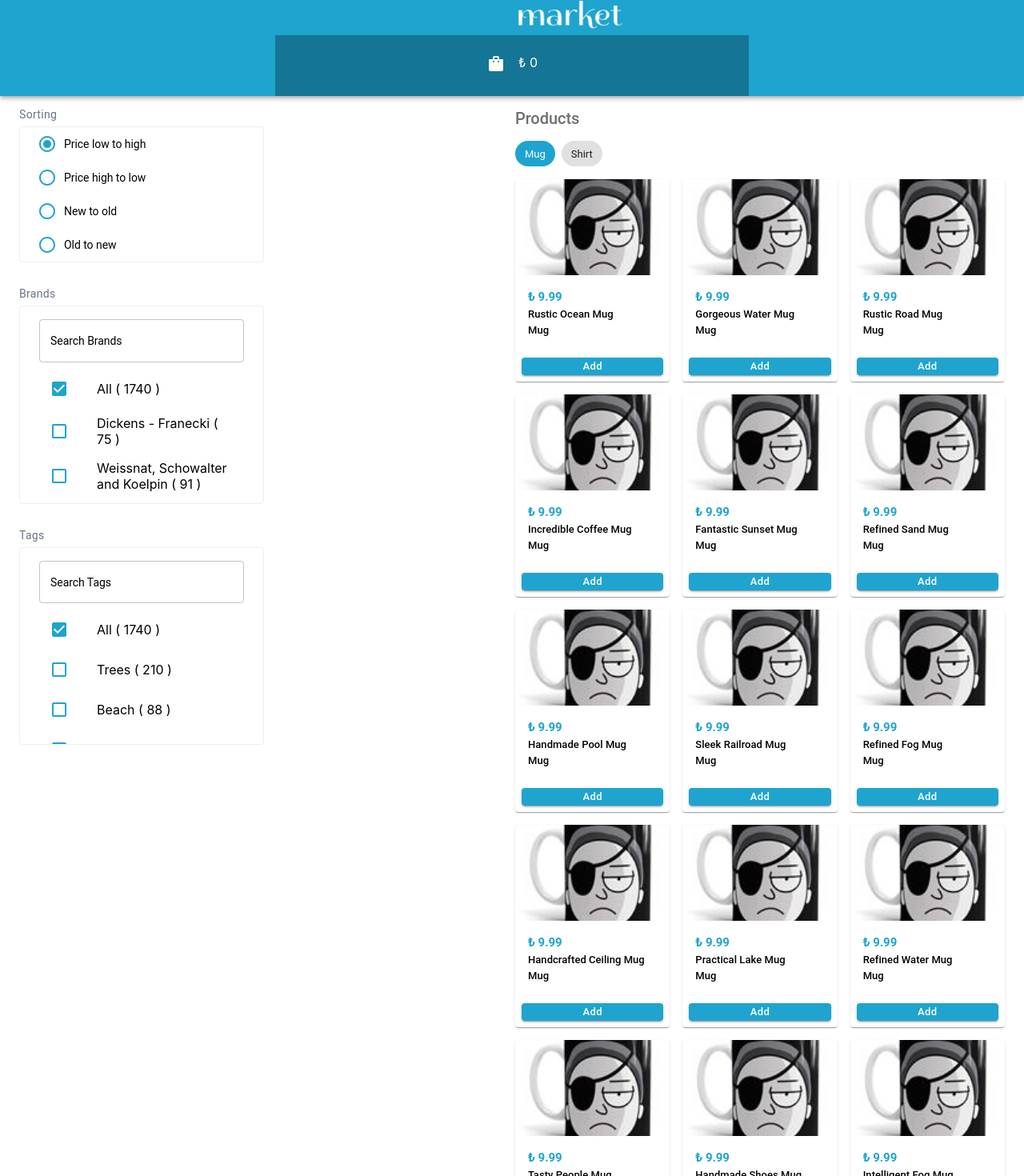
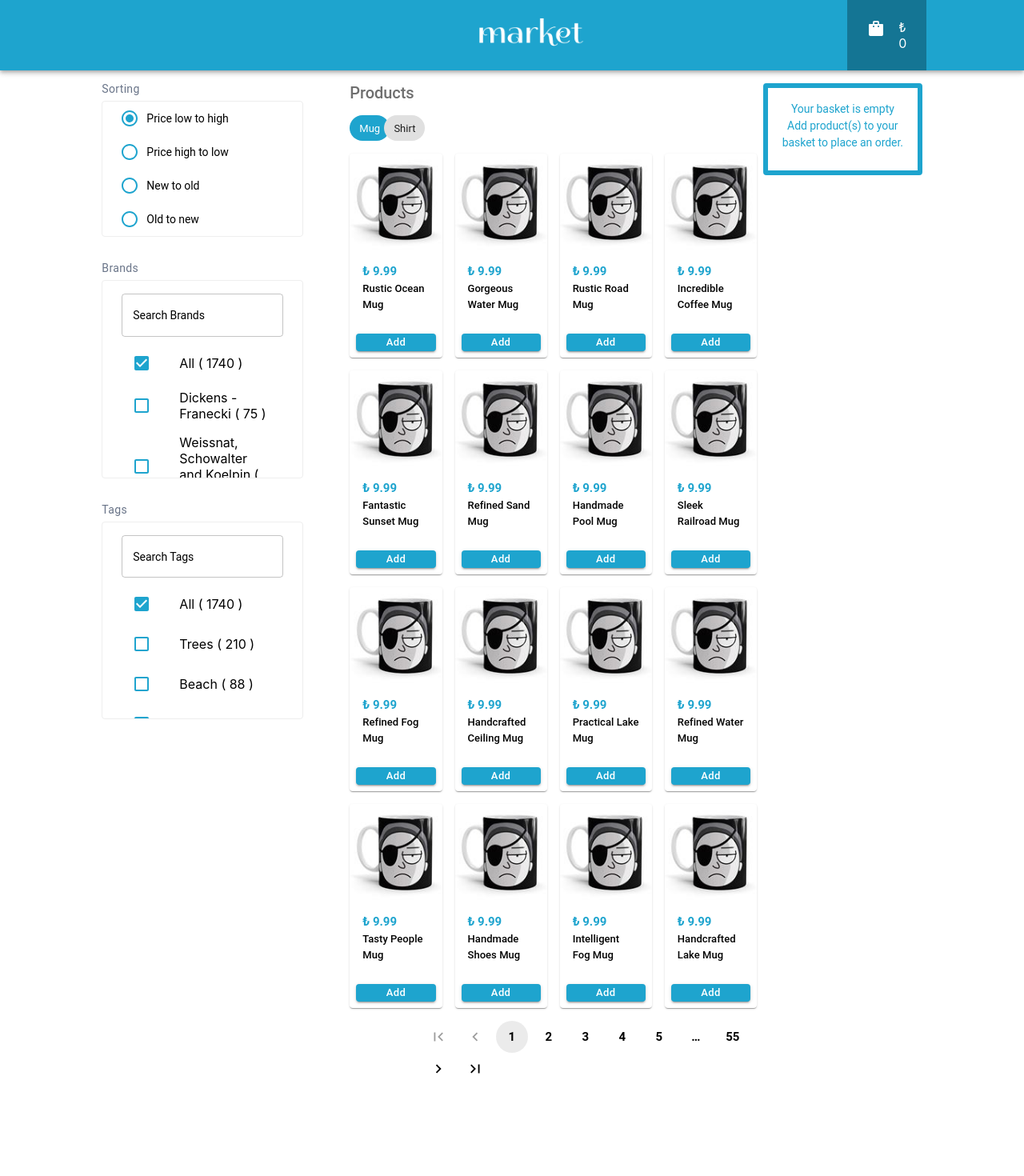
Before and after one commit to Oguzun/GetirCase, a React (Create React App) app: page / in a window 1280 px wide. Shown: the top 1470 px of the page at 80% size. Built offline with nearby package versions, Linux system fonts and the light colour scheme; data requests are answered from the project's data file.

Commit message:
Small Media fixed

```diff
--- a/src/components/Filter/FilterBar.js
+++ b/src/components/Filter/FilterBar.js
@@ -15,6 +15,7 @@ import {
 import { sc } from "../../utils/Common";
 import { useDispatch } from "react-redux";
 import { shoppingActions } from "../../store/slices/shoppingSlice";
+import Hidden from "@material-ui/core/Hidden";
 
 const useStyles = makeStyles((theme) => ({
   root: {
@@ -59,9 +60,12 @@ export default function FilterBar({ HeaderText, data }) {
 
   return (
     <Fragment>
+                    <Hidden only={["sm", "xs"]}>
+
       <Typography variant="caption" align="left" display="block">
         {HeaderText}
       </Typography>
+      </Hidden>
       <Box mb={1}></Box>
       <Paper variant="outlined">
         <Box mb={2}></Box>
--- /dev/null
+++ b/src/components/Filter/FilterBarMobile.js
@@ -0,0 +1,138 @@
+import React, { useState } from "react";
+import Accordion from "@material-ui/core/Accordion";
+import AccordionSummary from "@material-ui/core/AccordionSummary";
+import AccordionDetails from "@material-ui/core/AccordionDetails";
+import Typography from "@material-ui/core/Typography";
+import ExpandMoreIcon from "@material-ui/icons/ExpandMore";
+import FilterListIcon from "@material-ui/icons/FilterList";
+import { Button } from "@material-ui/core";
+import { Grid, Box, SwipeableDrawer } from "@material-ui/core";
+import CloseIcon from "@material-ui/icons/Close";
+import Sorter from "../Sorter/Sorter";
+import FilterBar from "../Filter/FilterBar";
+
+const FilterBarMobile = ({ brands, items, tags }) => {
+  const [openFilterDrawer, setOpenFilterDrawer] = useState(false);
+
+  return (
+    <Grid item>
+      <Button
+        variant="contained"
+        color="primary"
+        size="small"
+        style={{ float: "right" }}
+        startIcon={<FilterListIcon />}
+        onClick={() => {
+          setOpenFilterDrawer(true);
+        }}
+      >
+        Filters
+      </Button>
+      <SwipeableDrawer
+        anchor="top"
+        open={openFilterDrawer}
+        onClose={() => {
+          setOpenFilterDrawer(false);
+        }}
+        onOpen={() => {}}
+      >
+        <Grid
+          container
+          direction="column"
+          justifyContent="center"
+          alignItems="stretch"
+          spacing={1}
+        >
+          <Box mb={2}></Box>
+
+          <Grid item sm={12}>
+            <CloseIcon
+              style={{
+                cursor: "pointer",
+                float: "right",
+                marginTop: "5px",
+                marginRight: "10px",
+              }}
+              onClick={() => {
+                setOpenFilterDrawer(false);
+              }}
+            />
+          </Grid>
+          <Grid item sm={12}>
+            <Typography
+              variant="body2"
+              color="textSecondary"
+              style={{
+                marginLeft: "15px",
+              }}
+            >
+              Filters
+            </Typography>
+          </Grid>
+
+          <Box mb={4}></Box>
+          <Accordion>
+            <AccordionSummary
+              expandIcon={<ExpandMoreIcon />}
+              aria-controls="panel1a-content"
+              id="panel1a-header"
+            >
+              <Typography>Sorting</Typography>
+            </AccordionSummary>
+            <AccordionDetails>
+              <Grid item sm={12}>
+                <Sorter></Sorter>
+              </Grid>
+            </AccordionDetails>
+          </Accordion>
+
+          <Box mb={4}></Box>
+          <Grid item sm={12}>
+            <Accordion>
+              <AccordionSummary
+                expandIcon={<ExpandMoreIcon />}
+                aria-controls="panel2a-content"
+                id="panel2a-header"
+              >
+                <Typography>Brands</Typography>
+              </AccordionSummary>
+              <AccordionDetails>
+                <Grid item sm={12}>
+                  <FilterBar
+                    HeaderText="Brands"
+                    data={brands}
+                    Total={items.length}
+                  />
+                </Grid>
+              </AccordionDetails>
+            </Accordion>
+          </Grid>
+          <Box mb={4}></Box>
+          <Grid item sm={12}>
+            <Accordion>
+              <AccordionSummary
+                expandIcon={<ExpandMoreIcon />}
+                aria-controls="panel3a-content"
+                id="panel3a-header"
+              >
+                <Typography>Tags</Typography>
+              </AccordionSummary>
+              <AccordionDetails>
+                <Grid item sm={12}>
+                  <FilterBar
+                    HeaderText="Tags"
+                    data={tags}
+                    Total={items.length}
+                  />
+                </Grid>
+              </AccordionDetails>
+            </Accordion>
+          </Grid>
+          <Box mb={4}></Box>
+        </Grid>
+      </SwipeableDrawer>
+    </Grid>
+  );
+};
+
+export default FilterBarMobile;
--- a/src/components/HomePage/HomePage.js
+++ b/src/components/HomePage/HomePage.js
@@ -1,30 +1,44 @@
-import { Grid, Container, Box } from "@material-ui/core";
+import { Grid, Container, Box, SwipeableDrawer } from "@material-ui/core";
 import FilterBar from "../Filter/FilterBar";
 import Sorter from "../Sorter/Sorter";
 import ProductSection from "../Products/ProductSection";
 import { fetchItems, fetchCompanies } from "../../store/slices/shoppingSlice";
-import React, { useEffect } from "react";
+import React, { useEffect, useState } from "react";
 import { useDispatch, useSelector } from "react-redux";
 import Basket from "../ShoppingBasket/Basket";
 import Footer from "../Layout/Footer";
+import Hidden from "@material-ui/core/Hidden";
+import { makeStyles } from "@material-ui/core/styles";
+import ConcealableContainer from "../Layout/ConcealableContainer";
+import { Button } from "@material-ui/core";
+import FilterBarMobile from "../Filter/FilterBarMobile";
+
+
+const useStyles = makeStyles((theme) => ({
+  Concealablebutton: {
+    margin: theme.spacing(2),
+    float: "right",
+  },
+}));
 
 export default function HomePage() {
   const items = useSelector((state) => state.Shopping.items);
   const brands = useSelector((state) => state.Shopping.brands);
   const loading = useSelector((state) => state.Shopping.loading);
   const tags = useSelector((state) => state.Shopping.tags);
+  const totalPrice = useSelector((state) => state.Shopping.totalPrice);
+  const [openDrawer, setOpenDrawer] = useState(false);
 
   const dispatch = useDispatch();
+  const classes = useStyles();
 
   useEffect(() => {
     dispatch(fetchItems());
   }, []);
 
-
   useEffect(() => {
     dispatch(fetchCompanies());
   }, [items]);
-
 
   return (
     <Container maxWidth="xl">
@@ -36,27 +50,65 @@ export default function HomePage() {
         alignItems="flex-start"
         spacing={1}
       >
-        <Grid item xs={12} sm={6} xl={3}>
-          <Grid item xs={12} sm={6} xl={10}>
+        <Hidden only={["sm", "xs", "md"]}>
+          <Grid item xs={12} sm={6} lg={3}>
+            <Grid item xs={12} sm={6} lg={10}>
               <Sorter></Sorter>
             </Grid>
             <Box mb={4}></Box>
-          <Grid item xs={12} sm={6} xl={10}>
-            <FilterBar HeaderText="Brands" data={brands} Total={items.length} />
+            <Grid item xs={12} sm={6} lg={10}>
+              <FilterBar
+                HeaderText="Brands"
+                data={brands}
+                Total={items.length}
+              />
             </Grid>
             <Box mb={4}></Box>
-          <Grid item xs={12} sm={6} xl={10}>
+            <Grid item xs={12} sm={6} lg={10}>
               <FilterBar HeaderText="Tags" data={tags} Total={items.length} />
             </Grid>
           </Grid>
-        <Grid item xs={12} sm={6} xl={5}>
+        </Hidden>
+        <Grid item xs={12} sm={12} md={8} lg={5}>
+          <Hidden only={["md", "lg", "xl"]}>
+            <FilterBarMobile brands={brands} items={items} tags={tags}/>
+          </Hidden>
           <ProductSection loading={loading} />
         </Grid>
-        <Grid item xs={12} sm={6} xl={2}>
+        <Hidden only={["sm", "xs"]}>
+          <Grid item md={4} lg={2}>
             <Basket />
           </Grid>
+        </Hidden>
+        <Hidden only={["md", "lg", "xl"]}>
+          <Grid item xs={12} md={4} lg={2}>
+            <ConcealableContainer show>
+              <Button
+                variant="contained"
+                color="primary"
+                size="large"
+                className={classes.Concealablebutton}
+                onClick={() => {
+                  setOpenDrawer(true);
+                }}
+              >
+                Go to Basket ₺ {Math.abs(totalPrice.toFixed(2))}
+              </Button>
+              <SwipeableDrawer
+                anchor="right"
+                open={openDrawer}
+                onClose={() => {
+                  setOpenDrawer(false);
+                }}
+                onOpen={() => {}}
+              >
+                <Basket />
+              </SwipeableDrawer>
+            </ConcealableContainer>
           </Grid>
-      <Footer/>
+        </Hidden>
+      </Grid>
+      <Footer />
     </Container>
   );
 }
--- /dev/null
+++ b/src/components/Layout/ConcealableContainer.js
@@ -0,0 +1,34 @@
+import React from 'react';
+import PropTypes from 'prop-types';
+import { makeStyles } from '@material-ui/styles';
+import Fade from '@material-ui/core/Fade';
+import { Paper, Divider } from '@material-ui/core';
+
+const useStyles = makeStyles(theme => ({
+    root: {
+        position: 'fixed',
+        bottom: 0,
+        left: 0,
+        right: 0,
+        borderRadius: 0,
+        zIndex: 1000
+    }
+}));
+const ConcealableContainer = ({ show, children, ...rest }) => {
+    const classes = useStyles();
+    return (
+        <Fade in={show}>
+            <Paper className={classes.root} {...rest}>
+                <Divider />
+                {children}
+            </Paper>
+        </Fade>
+    );
+};
+
+ConcealableContainer.propTypes = {
+    children: PropTypes.node,
+    show: PropTypes.bool.isRequired
+};
+
+export default ConcealableContainer;
--- a/src/components/Layout/CustomAppBar.js
+++ b/src/components/Layout/CustomAppBar.js
@@ -3,6 +3,8 @@ import { makeStyles } from "@material-ui/core/styles";
 import { AppBar, Toolbar, Grid, Container } from "@material-ui/core";
 import mainLogo from "../../assets/Logo.PNG";
 import BasketSummary from "../ShoppingBasket/BasketSummary";
+import Hidden from "@material-ui/core/Hidden";
+
 const useStyles = makeStyles((theme) => ({
   root: {
     flexGrow: 1,
@@ -31,18 +33,23 @@ function CustomAppBar() {
               alignItems="center"
               spacing={0}
             >
-              <Grid item xs={12} sm={6} xl={3}></Grid>
-              <Grid
-                item
-                xs={12}
-                sm={6}
-                xl={4}
-                >
-                <img src={mainLogo} alt="Market" height="40" width="141" />
+              <Hidden only={["xs", "sm"]}>
+                <Grid item md={4}></Grid>
+              </Hidden>
+              <Grid item sm={1} md={4}>
+                <img
+                  edge="start"
+                  src={mainLogo}
+                  alt="Market"
+                  height="40"
+                  width="141"
+                />
               </Grid>
-              <Grid item xs={12} sm={6} xl={1}>
-                <BasketSummary />
-              </Grid>
+              <Hidden only={["xs", "sm"]}>
+                <Grid item md={4} lg={1}>
+                  <BasketSummary />
+                </Grid>
+              </Hidden>
             </Grid>
           </Container>
         </Toolbar>
--- a/src/components/Layout/CustomPagination.js
+++ b/src/components/Layout/CustomPagination.js
@@ -1,9 +1,35 @@
 import Pagination from "@material-ui/lab/Pagination";
-
-export default function CustomPagination({ itemsPerPage, totalItems, paginate }) {
-
-  const LastPage = Math.ceil(totalItems /itemsPerPage );
+import Hidden from "@material-ui/core/Hidden";
+import React,{Fragment} from 'react';
 
 
-  return <Pagination size='large' count={LastPage} onChange={paginate} showFirstButton showLastButton  />;
+export default function CustomPagination({
+  itemsPerPage,
+  totalItems,
+  paginate,
+}) {
+  const LastPage = Math.ceil(totalItems / itemsPerPage);
+
+  return (
+    <Fragment>
+    <Hidden smDown>
+      <Pagination
+        size="large"
+        count={LastPage}
+        onChange={paginate}
+        showFirstButton
+        showLastButton
+      />
+    </Hidden>
+     <Hidden smUp>
+     <Pagination
+       size="small"
+       count={LastPage}
+       onChange={paginate}
+       showFirstButton
+       showLastButton
+     />
+   </Hidden>
+   </Fragment>
+  );
 }
--- a/src/components/Layout/Footer.js
+++ b/src/components/Layout/Footer.js
@@ -14,8 +14,8 @@ export default function Footer() {
         justifyContent="flex-start"
         alignItems="center"
       >
-        <Grid item xs={12} sm={4} xl={2}></Grid>
-        <Grid item xs={12} sm={4} xl={5}>
+        <Grid item xs={12} sm={4} lg={2}></Grid>
+        <Grid item xs={12} sm={4} lg={5}>
           <Typography
             align="right"
             variant="body1"
@@ -24,7 +24,7 @@ export default function Footer() {
            {text}
           </Typography>
         </Grid>
-        <Grid item xs={12} sm={4} xl={5}></Grid>
+        <Grid item xs={12} sm={4} lg={5}></Grid>
       </Grid>
       <Box mb={5}></Box>
     </footer>
--- a/src/components/Products/ProductCard.js
+++ b/src/components/Products/ProductCard.js
@@ -14,7 +14,7 @@ import shirt from "../../assets/shirt.png";
 
 const useStyles = makeStyles({
   root: {
-    maxWidth: 245,
+    minHeight: 250,
   },
   display: {
     display: "flex",
@@ -24,6 +24,9 @@ const useStyles = makeStyles({
     minHeight: "22px",
     textTransform: "capitalize",
   },
+  content:{
+    minHeight: 65,
+  }
 });
 
 export default function ProductCard({ item }) {
@@ -64,16 +67,14 @@ export default function ProductCard({ item }) {
     <Card className={classes.root}>
       <CardActionArea>
         {imgPath(item.itemType)}
-        <CardContent>
+        <CardContent className={classes.content}>
           <Typography variant="body2" color="textSecondary" component="p">
             ₺ {item.price}
           </Typography>
           <Typography variant="subtitle1" color="textPrimary" component="p">
             {item.name}
           </Typography>
-          <Typography variant="subtitle1" color="textPrimary" component="p">
-            {item.itemType}
-          </Typography>
+
         </CardContent>
       </CardActionArea>
       <CardActions disableSpacing={true}>
--- a/src/components/Products/ProductSection.js
+++ b/src/components/Products/ProductSection.js
@@ -16,24 +16,23 @@ const ProductSection = () => {
   const items = useSelector((state) => state.Shopping.filteredItems);
   const dispatch = useDispatch();
   const currentItems = items.slice(indexofFirstItem, indexofLastItem);
-  const [mugClass,setMugClass]=useState("secondary");
-  const [shirtClass,setshirtClass]=useState("default");
+  const [mugClass, setMugClass] = useState("secondary");
+  const [shirtClass, setshirtClass] = useState("default");
+
   const paginate = (event, newPage) => {
     setCurrentPage(newPage);
   };
 
   const handleChipClick = (payload) => {
     dispatch(shoppingActions.SetActiveChipFilter(payload));
-    if(payload==="Mug"){
+    if (payload === "Mug") {
       setMugClass("secondary");
       setshirtClass("default");
-    }else{
+    } else {
       setMugClass("default");
       setshirtClass("secondary");
     }
   };
-
-
 
   return (
     <Grid
@@ -43,11 +42,11 @@ const ProductSection = () => {
       justifyContent="center"
       alignItems="center"
     >
-      <Grid item xs={12} sm={12} xl={12}>
+      <Grid item xs={12} sm={12} lg={12}>
         <Typography variant="h4">Products</Typography>
       </Grid>
 
-      <Grid item xs={12} sm={12} xl={12}>
+      <Grid item xs={12} sm={12} md={12} lg={12}>
         <Grid
           container
           spacing={1}
@@ -55,7 +54,7 @@ const ProductSection = () => {
           justifyContent="flex-start"
           alignItems="center"
         >
-          <Grid item xl={1}>
+          <Grid item lg={1}>
             <Chip
               label="Mug"
               clickable
@@ -65,7 +64,7 @@ const ProductSection = () => {
               color={mugClass}
             />
           </Grid>
-          <Grid item xl={1}>
+          <Grid item lg={1}>
             <Chip
               label="Shirt"
               clickable
@@ -75,38 +74,37 @@ const ProductSection = () => {
               color={shirtClass}
             />
           </Grid>
+
         </Grid>
       </Grid>
 
       {currentItems.length > 0
         ? currentItems.map((item, i) => {
             return (
-              <Grid item xs={12} sm={4} key={i} xl={3}>
+              <Grid item xs={12} sm={4} key={i} lg={3}>
                 <ProductCard item={item} key={i}></ProductCard>
               </Grid>
             );
           })
         : null}
       <Box mb={2}></Box>
-      <Grid item xs={12} sm={12} xl={12}>
+      <Grid item xs={12} sm={12} lg={12}>
         <Grid
           container
           spacing={2}
           direction="row"
           justifyContent="center"
           alignItems="flex-end"
-          >
-                      <Grid item xs={12} sm={12} xl={2}>
-                      </Grid>
+        >
+          <Grid item xs={12} sm={12} lg={2}></Grid>
 
-          <Grid item xs={12} sm={12} xl={10}>
+          <Grid item xs={12} sm={12} lg={10}>
             <CustomPagination
               itemsPerPage={itemPerPage}
               totalItems={items.length}
               paginate={paginate}
             />
           </Grid>
-
         </Grid>
       </Grid>
     </Grid>
--- a/src/components/ShoppingBasket/BasketItem.js
+++ b/src/components/ShoppingBasket/BasketItem.js
@@ -35,7 +35,7 @@ const BasketItem = ({ item }) => {
     >
       <Box mb={2}></Box>
 
-      <Grid item xl={6}>
+      <Grid item lg={6}>
         <Grid
           container
           direction="column"
@@ -43,19 +43,19 @@ const BasketItem = ({ item }) => {
           alignItems="flex-start"
           spacing={1}
         >
-          <Grid item xl={12}>
+          <Grid item lg={12}>
             <Typography variant="subtitle1" color="textPrimary" component="h2">
               {item.name}
             </Typography>
           </Grid>
-          <Grid item xl={12}>
+          <Grid item lg={12}>
             <Typography variant="body2" color="textSecondary" component="h2">
               ₺ {Math.abs(itemTotalPrice.toFixed(2))}
             </Typography>
           </Grid>
         </Grid>
       </Grid>
-      <Grid item xl={2}>
+      <Grid item lg={2}>
         <IconButton
           color="secondary"
           aria-label="remove item"
@@ -65,7 +65,7 @@ const BasketItem = ({ item }) => {
           <RemoveIcon />
         </IconButton>
       </Grid>
-      <Grid item xl={2}>
+      <Grid item lg={2}>
         <Box
           width={1}
           bgcolor="primary.main"
@@ -76,7 +76,7 @@ const BasketItem = ({ item }) => {
           <WhiteTextTypography variant="h5">{item.amount}</WhiteTextTypography>
         </Box>
       </Grid>
-      <Grid item xl={2}>
+      <Grid item lg={2}>
         <IconButton
           color="secondary"
           aria-label="add item"
--- a/src/components/Sorter/Sorter.js
+++ b/src/components/Sorter/Sorter.js
@@ -11,6 +11,7 @@ import {
 } from "@material-ui/core";
 import { useDispatch } from "react-redux";
 import { shoppingActions } from "../../store/slices/shoppingSlice";
+import Hidden from "@material-ui/core/Hidden";
 
 export default function Sorter() {
   const [value, setValue] = useState("SortItemsAscendingByPrice");
@@ -22,9 +23,12 @@ export default function Sorter() {
 
   return (
     <Fragment>
+              <Hidden only={["sm", "xs"]}>
+
       <Typography variant="caption" align="left" display="block">
         Sorting
       </Typography>
+      </Hidden>
       <Box mb={1}></Box>
       <Paper variant="outlined">
         <Container>
--- a/src/index.js
+++ b/src/index.js
@@ -5,17 +5,13 @@ import App from "./App";
 import { Provider } from "react-redux";
 import store from "./store";
 import { ThemeProvider } from "@material-ui/styles";
-import { theme } from './modules/theme';
-
-
+import { theme } from "./modules/theme";
 
 ReactDOM.render(
-  <React.StrictMode>
-    <Provider store={store}>
-      <ThemeProvider theme={theme}>
-        <App />
-      </ThemeProvider>
-    </Provider>
-  </React.StrictMode>,
+  <Provider store={store}>
+    <ThemeProvider theme={theme}>
+      <App />
+    </ThemeProvider>
+  </Provider>,
   document.getElementById("root")
 );
```
Lines whose indentation alone changed are shown as unchanged.
